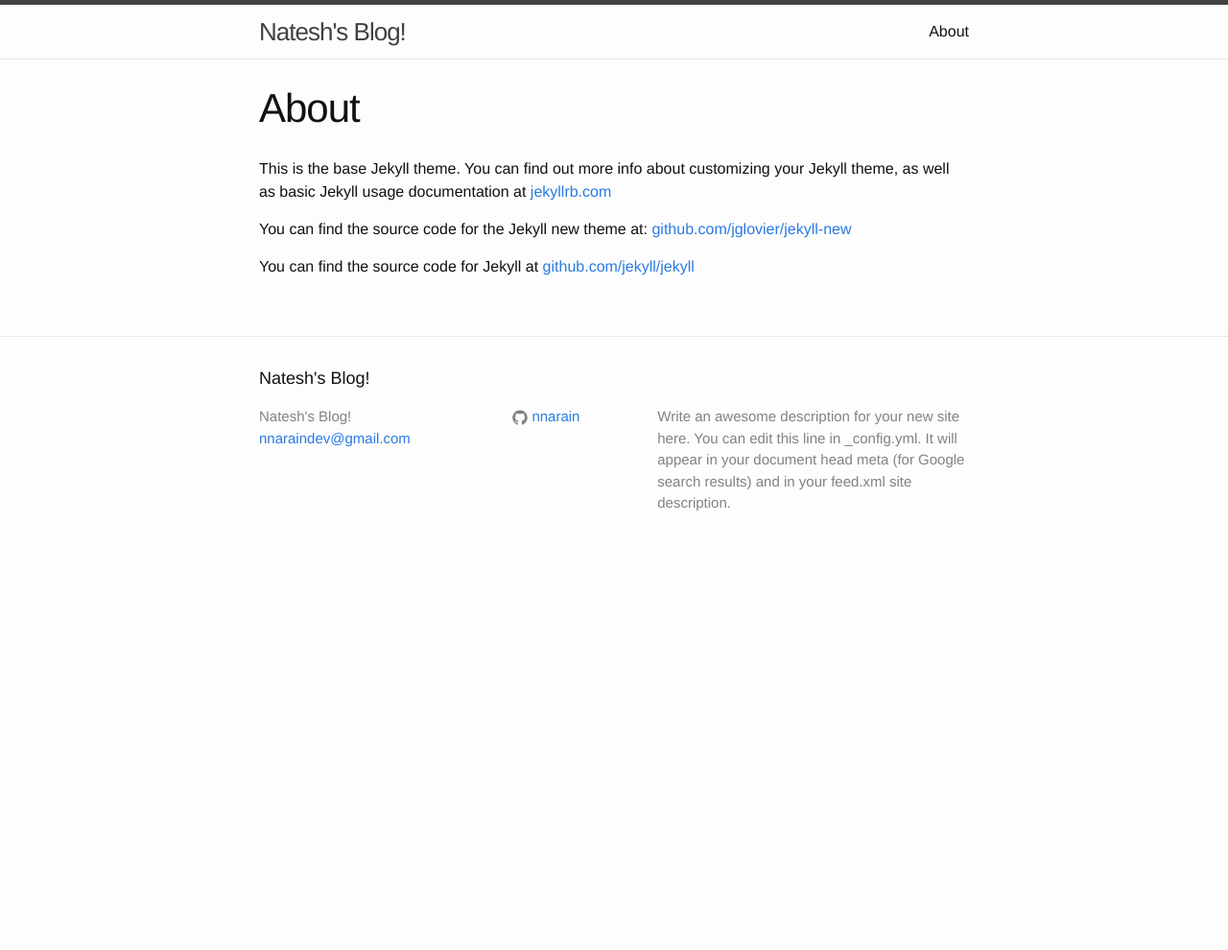
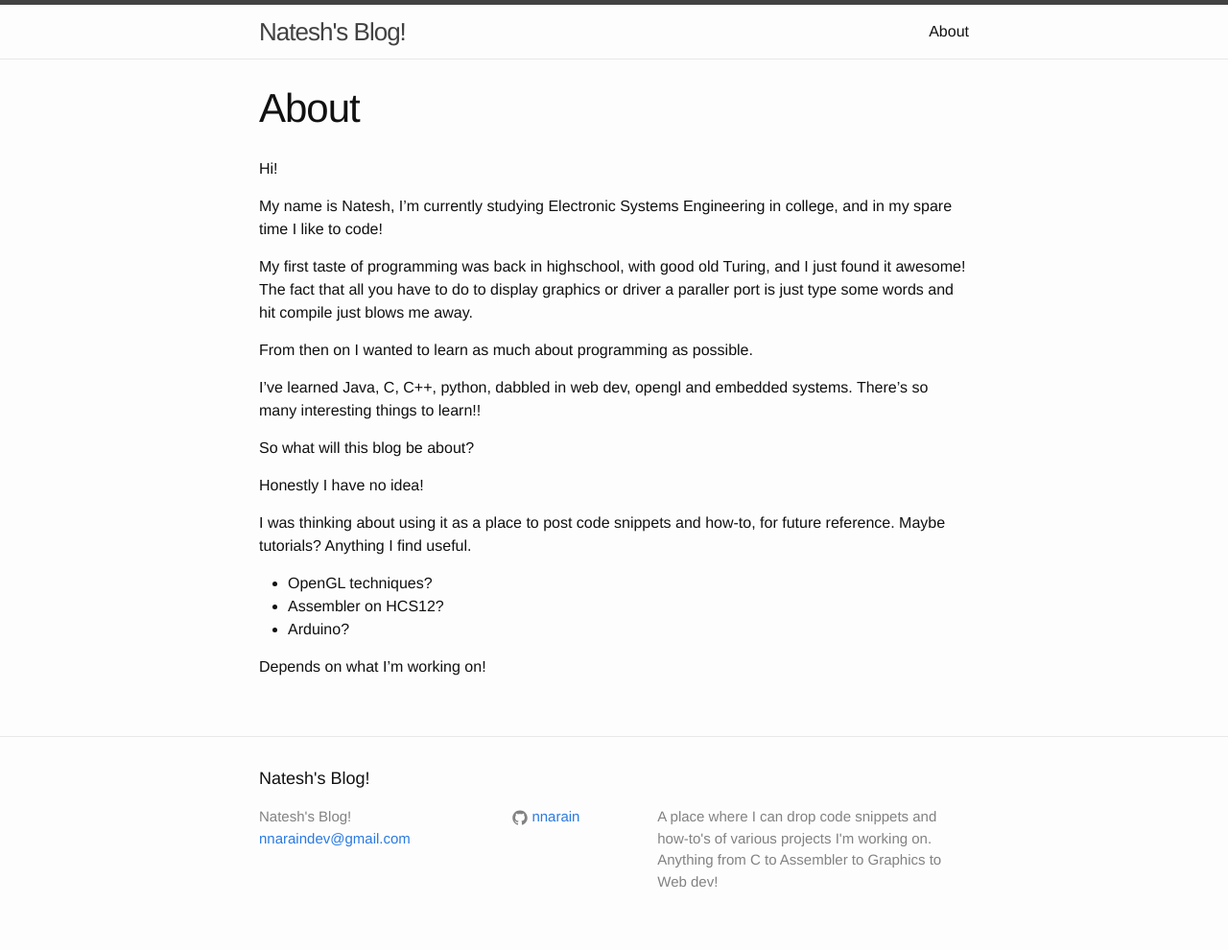
Before and after one commit to nnarain/nnarain.github.io, a Jekyll site: the page built from about.md, in a window 1280 px wide. Shown: the whole page at 96% size. Built offline with Jekyll 4.4.1, drawn with Linux system fonts in a browser that asks for light colours; before the commit the page ends 900 px from its top, so only the background shows below that.

Commit message:
update about page

```diff
--- a/_config.yml
+++ b/_config.yml
@@ -1,10 +1,9 @@
 # Site settings
 title: Natesh's Blog!
 email: nnaraindev@gmail.com
-description: > # this means to ignore newlines until "baseurl:"
-  Write an awesome description for your new site here. You can edit this
-  line in _config.yml. It will appear in your document head meta (for
-  Google search results) and in your feed.xml site description.
+description: >
+    A place where I can drop code snippets and how-to's of various projects I'm working on.
+    Anything from C to Assembler to Graphics to Web dev!
 baseurl: "" # the subpath of your site, e.g. /blog/
 url: "http://nnarain.github.io" # the base hostname & protocol for your site
 github_username:  nnarain
--- a/about.md
+++ b/about.md
@@ -4,8 +4,28 @@
 permalink: /about/
 ---
 
-This is the base Jekyll theme. You can find out more info about customizing your Jekyll theme, as well as basic Jekyll usage documentation at [jekyllrb.com](http://jekyllrb.com/)
 
-You can find the source code for the Jekyll new theme at: [github.com/jglovier/jekyll-new](https://github.com/jglovier/jekyll-new)
+Hi!
 
-You can find the source code for Jekyll at [github.com/jekyll/jekyll](https://github.com/jekyll/jekyll)
+My name is Natesh, I'm currently studying Electronic Systems Engineering in college, and in my spare time I like to code!
+
+My first taste of programming was back in highschool, with good old Turing, and I just found it awesome!
+The fact that all you have to do to display graphics or driver a paraller port is just type some words and hit compile just blows me away.
+
+From then on I wanted to learn as much about programming as possible.
+
+I've learned Java, C, C++, python, dabbled in web dev, opengl and embedded systems. There's so many interesting things to learn!!
+
+
+So what will this blog be about?
+
+Honestly I have no idea!
+
+I was thinking about using it as a place to post code snippets and how-to, for future reference. Maybe tutorials?
+Anything I find useful.
+
+* OpenGL techniques?
+* Assembler on HCS12?
+* Arduino?
+
+Depends on what I'm working on!
```
